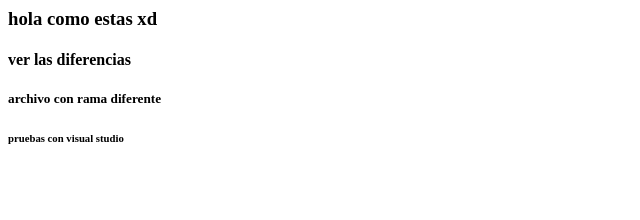
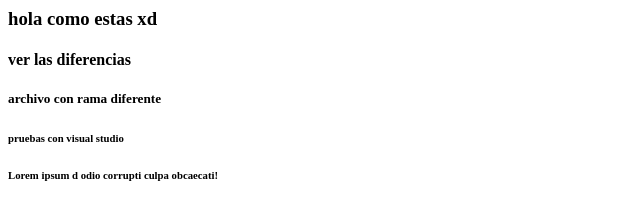
Before and after one commit to YojayDeHorta/pruebasgit, a plain HTML site: page index.html in a window 1280 px wide. Shown: the whole page, without its empty margins (0-640 px from the left). Drawn offline with Linux system fonts and the light colour scheme.

Commit message:
lorem ipsum

```diff
--- a/index.html
+++ b/index.html
@@ -3,4 +3,5 @@
     <h4>ver las diferencias</h4>
     <h5>archivo con rama diferente</h5>
     <h6>pruebas con visual studio</h6>
+    <h6>Lorem ipsum d odio corrupti culpa obcaecati!</h6>
 </html>
```
